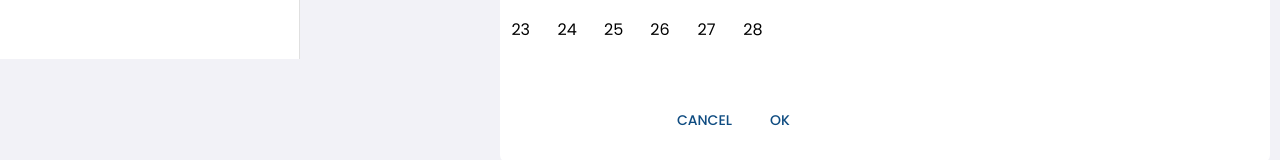
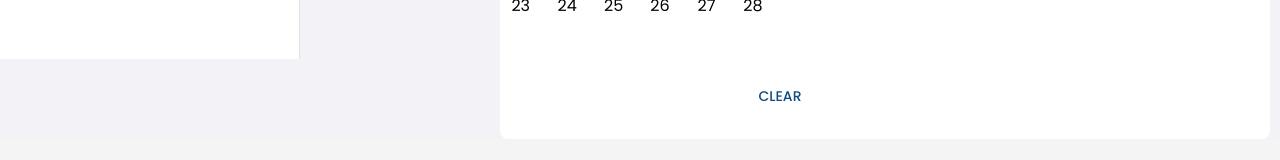
Before and after one commit to sathmijayasuriya/Appointment-Booking-System, a React (Create React App) app in the folder frontend/: page /admin/manage-slots in a window 1280 px wide. Shown: the part 741-901 px from the top of the page. After the commit the page ends 880 px from the top, so only its background shows below. Built offline with nearby package versions, Linux system fonts and the light colour scheme.

Commit message:
feat: Customize date picker action bar to replace OK with Reset

```diff
--- a/frontend/src/components/admin/Slots.jsx
+++ b/frontend/src/components/admin/Slots.jsx
@@ -18,12 +18,13 @@ import {
   Paper,
 } from "@mui/material";
 import { AdapterDayjs } from '@mui/x-date-pickers/AdapterDayjs';
-import { LocalizationProvider, StaticDatePicker } from "@mui/x-date-pickers";
+import { LocalizationProvider, StaticDatePicker,PickersActionBar } from "@mui/x-date-pickers";
 import dayjs from "dayjs";
 import TimePicker from "@ashwinthomas/react-time-picker-dropdown";
 import "react-time-picker/dist/TimePicker.css";
 import ModeEditOutlineOutlinedIcon from '@mui/icons-material/ModeEditOutlineOutlined';
 import DeleteOutlinedIcon from '@mui/icons-material/DeleteOutlined';
+
 
 export const Slots = () => {
   const [selectedDate, setSelectedDate] = useState(dayjs());
@@ -81,7 +82,7 @@ export const Slots = () => {
           borderRadius: 2,
           boxShadow: "none",
           marginX: 25,
-          mt: 5,
+          mt: 2,
           display: "flex",
           justifyContent: "center",
           gap: 10,
@@ -110,6 +111,15 @@ export const Slots = () => {
               onChange={(newValue) => setSelectedDate(newValue)}
               disablePast
               views={["year", "month", "day"]}
+              slots={{
+                actionBar: PickersActionBar,
+              }}
+              slotProps={{
+                actionBar: {
+                  actions: ["clear"],
+                  onClear: () => setSelectedDate(dayjs()), // Reset to present date
+                },
+              }}
               sx={{
                 width: "100%",
                 "& .MuiPickersYear-yearButton": {
@@ -159,7 +169,7 @@ export const Slots = () => {
                   fontWeight: "bold",
                   marginX: "5px",
                 }, // Change font size here
-              }}
+               }}
             />
           </LocalizationProvider>
         </Box>
```
